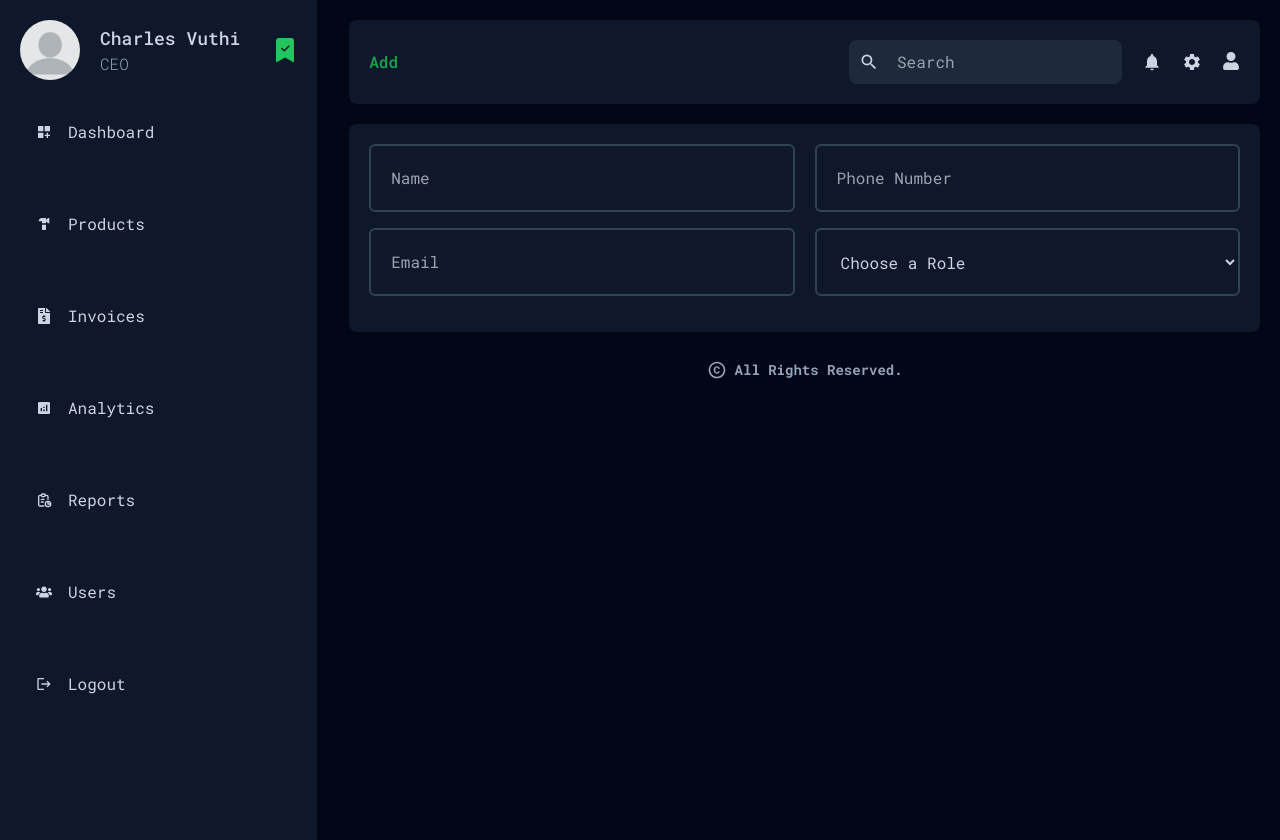
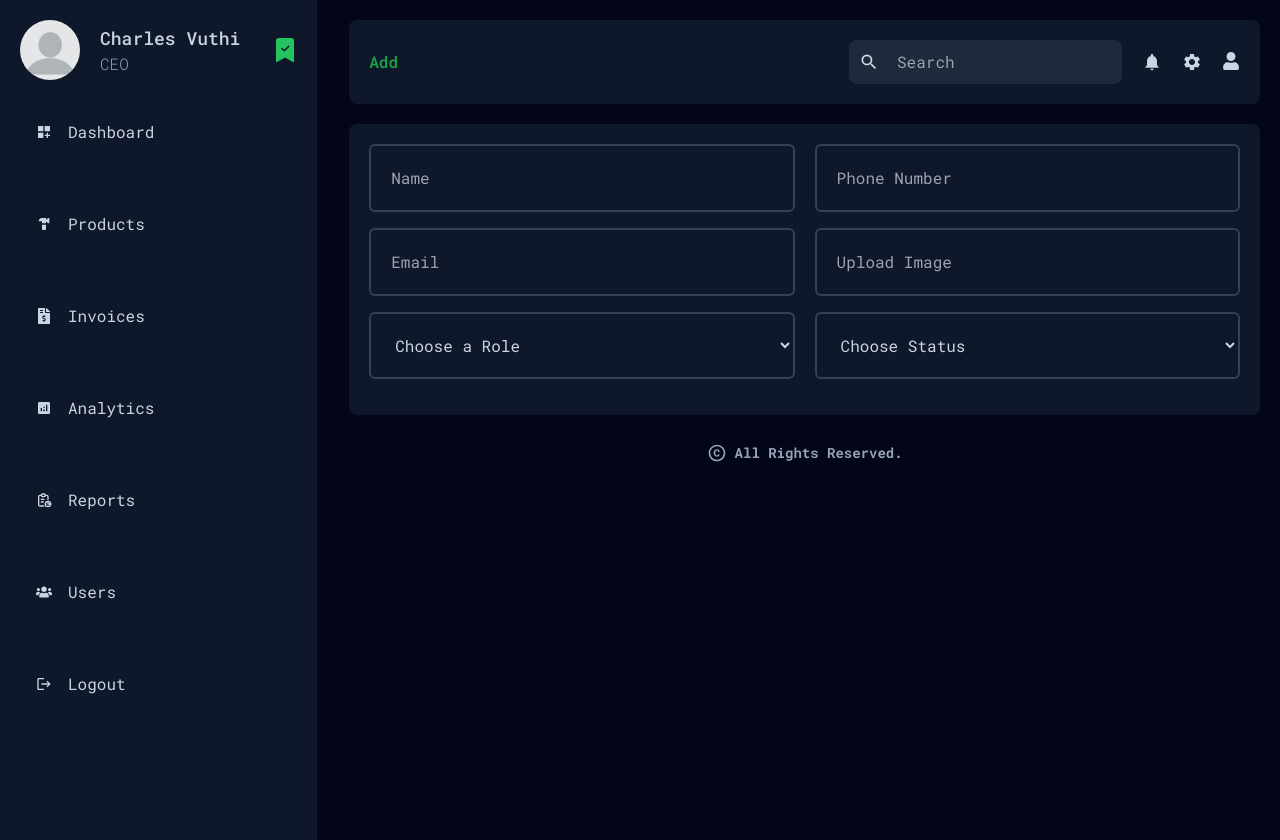
Before and after one commit to esthercate/Hardware-store-management, a Next.js app: page /dashboard/users/add in a window 1280 px wide. Built offline with nearby package versions, Linux system fonts and the light colour scheme.

Commit message:
Add user status

```diff
--- a/app/dashboard/users/add/page.jsx
+++ b/app/dashboard/users/add/page.jsx
@@ -10,12 +10,21 @@ const AddUserPage = () => {
         </div>
         <div className='flex justify-between gap-5 mb-4'>
           <input className='p-5 w-1/2 bg-transparent rounded-md border-2 border-slate-700' type='email' placeholder='Email' name='email' required />
+          <input className='p-5 w-1/2 bg-transparent rounded-md border-2 border-slate-700' type='text' placeholder='Upload Image' name='image' required />
+        </div>
+        <div className='flex justify-between gap-5 mb-4'>
           <select name='role' id='role' className='p-5 w-1/2 bg-transparent rounded-md border-2 border-slate-700'>
             <option value='general'>Choose a Role</option>
             <option value='role1'>Role 1</option>
             <option value='role2'>Role 2</option>
             <option value='role3'>Role 3</option>
             <option value='role4'>Role 4</option>
+          </select>
+          <select name='status' id='status' className='p-5 w-1/2 bg-transparent rounded-md border-2 border-slate-700'>
+            <option value='general'>Choose Status</option>
+            <option value='active'>Active</option>
+            <option value='inactive'>Inactive</option>
+            <option value='action'>Action</option>
           </select>
         </div>
       </form>
```
